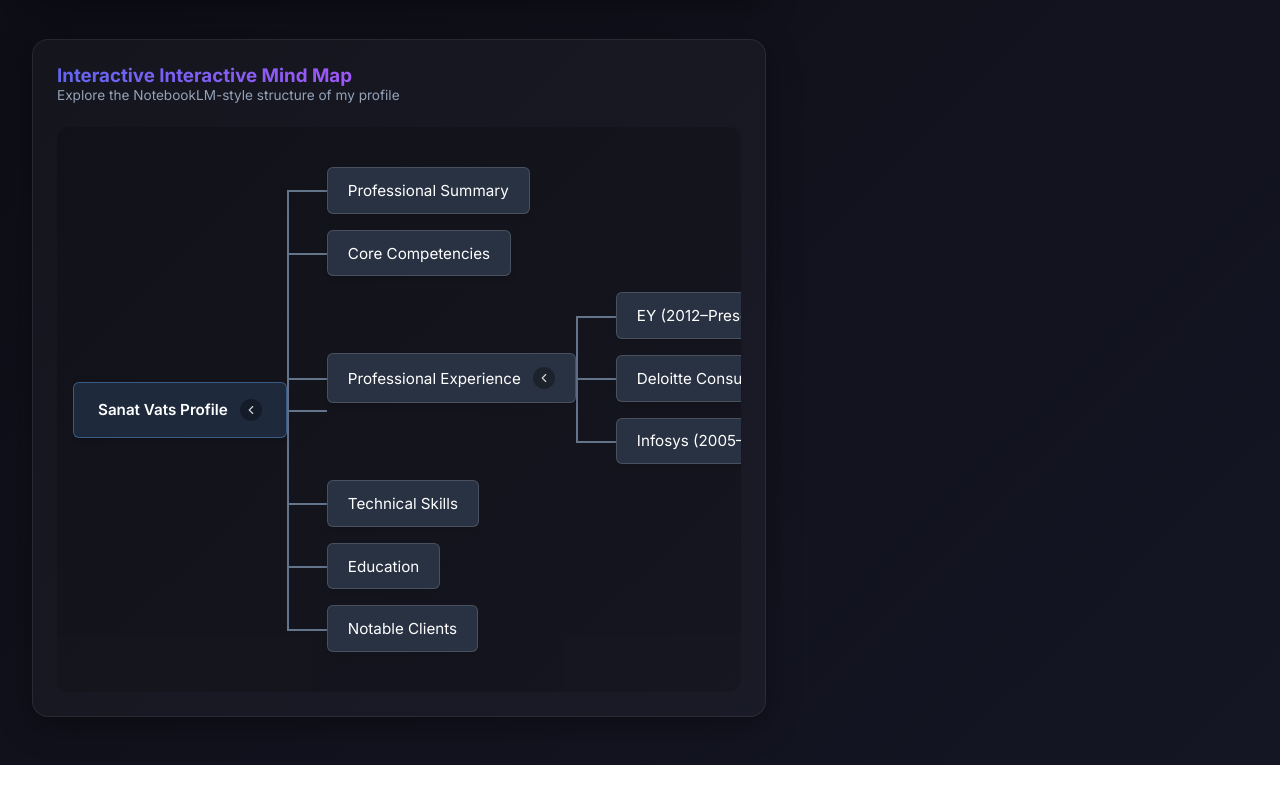
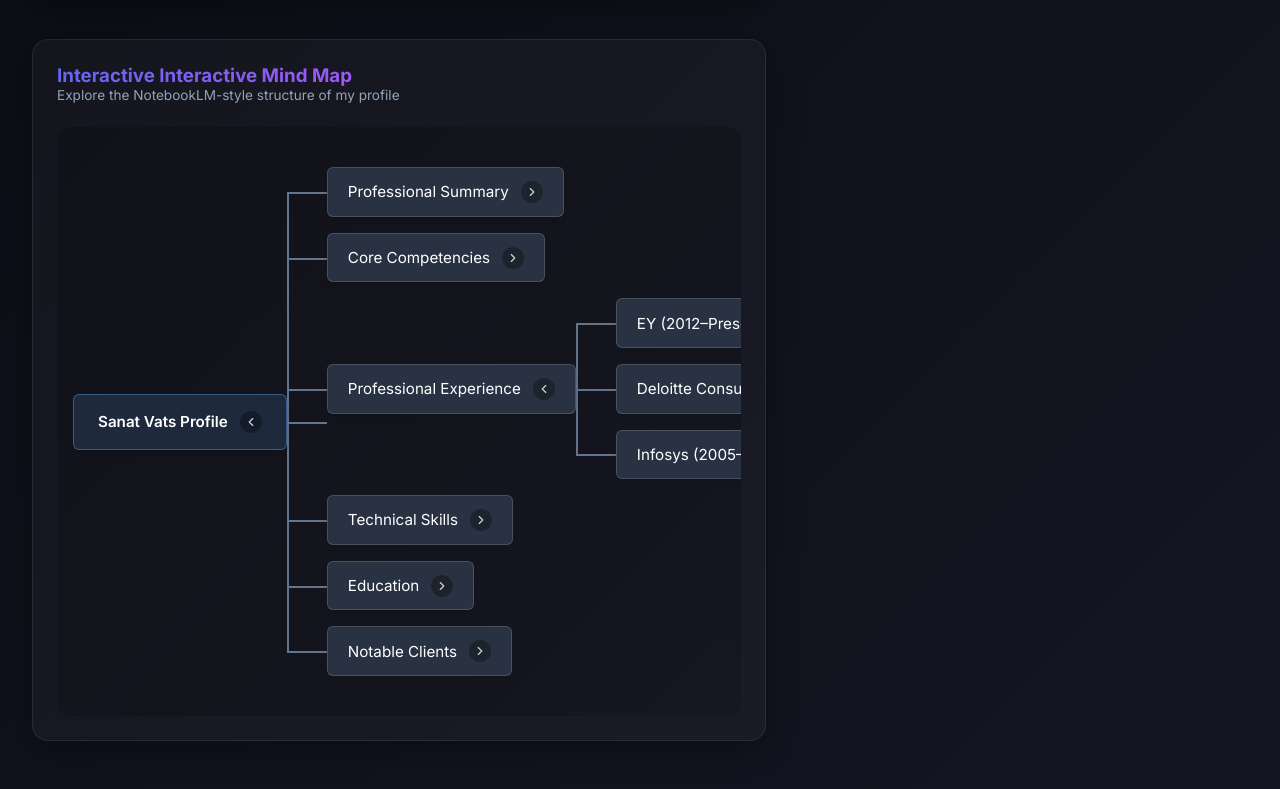
Before and after one commit to sanatv/Sanat-Profile, a Next.js app: page / in a window 1280 px wide. Shown: the part 1195-1984 px from the top of the page. Before the commit the page ends 1960 px from the top, so only its background shows below. Built offline with nearby package versions, Linux system fonts and the light colour scheme.

Commit message:
Inject expanded 3-level deep mind map data

```diff
--- a/src/components/MindMap.tsx
+++ b/src/components/MindMap.tsx
@@ -14,20 +14,123 @@ const mapData: NodeData = {
   id: 'root',
   label: 'Sanat Vats Profile',
   children: [
-    { id: 'summary', label: 'Professional Summary' },
-    { id: 'competencies', label: 'Core Competencies' },
+    {
+      id: 'summary',
+      label: 'Professional Summary',
+      children: [
+        { id: 'sum1', label: 'Data & AI Executive' },
+        { id: 'sum2', label: '20+ Years Experience' },
+        { id: 'sum3', label: 'Enterprise Scale Transformation' },
+        { id: 'sum4', label: 'Global Team Leadership' }
+      ]
+    },
+    {
+      id: 'competencies',
+      label: 'Core Competencies',
+      children: [
+        {
+          id: 'ai-analytics',
+          label: 'AI & Analytics',
+          children: [
+            { id: 'genai', label: 'Generative AI & LLMs' },
+            { id: 'agentic', label: 'Agentic AI' },
+            { id: 'predictive', label: 'Predictive Modeling' }
+          ]
+        },
+        {
+          id: 'data-strategy',
+          label: 'Data Strategy',
+          children: [
+            { id: 'gov', label: 'Data Governance' },
+            { id: 'mdm', label: 'Master Data Management' },
+            { id: 'monetize', label: 'Data Monetization' }
+          ]
+        },
+        {
+          id: 'platforms',
+          label: 'Platforms',
+          children: [
+            { id: 'azure', label: 'Azure' },
+            { id: 'databricks', label: 'Databricks' },
+            { id: 'gcp', label: 'GCP' }
+          ]
+        }
+      ]
+    },
     {
       id: 'exp',
       label: 'Professional Experience',
       children: [
-        { id: 'ey', label: 'EY (2012–Present)' },
-        { id: 'del', label: 'Deloitte Consulting (2011–2012)' },
-        { id: 'inf', label: 'Infosys (2005–2011)' }
+        {
+          id: 'ey',
+          label: 'EY (2012–Present)',
+          children: [
+            { id: 'ey1', label: 'Senior Director AI & Data' },
+            { id: 'ey2', label: 'P&L Management ($5-10M)' },
+            { id: 'ey3', label: 'Enterprise AI/ML Adoption' }
+          ]
+        },
+        {
+          id: 'del',
+          label: 'Deloitte Consulting (2011–2012)',
+          children: [
+            { id: 'del1', label: 'Hyperion DRM Solutions' },
+            { id: 'del2', label: 'Metadata Management' }
+          ]
+        },
+        {
+          id: 'inf',
+          label: 'Infosys (2005–2011)',
+          children: [
+            { id: 'inf1', label: 'Financial Transformation' },
+            { id: 'inf2', label: 'Global Delivery Model' }
+          ]
+        }
       ]
     },
-    { id: 'skills', label: 'Technical Skills' },
-    { id: 'edu', label: 'Education' },
-    { id: 'clients', label: 'Notable Clients' }
+    {
+      id: 'skills',
+      label: 'Technical Skills',
+      children: [
+        {
+          id: 'data-sci',
+          label: 'Data Science',
+          children: [
+            { id: 'py', label: 'Python' },
+            { id: 'nn', label: 'Neural Nets & CNN' },
+            { id: 'rf', label: 'Random Forest' }
+          ]
+        },
+        {
+          id: 'ent-sys',
+          label: 'Enterprise Systems',
+          children: [
+            { id: 'oracle', label: 'Oracle ERP' },
+            { id: 'sap', label: 'SAP MDG' },
+            { id: 'anaplan', label: 'Anaplan' }
+          ]
+        }
+      ]
+    },
+    {
+      id: 'edu',
+      label: 'Education',
+      children: [
+        { id: 'edu1', label: 'MIT Applied Data Science' },
+        { id: 'edu2', label: 'MBA' },
+        { id: 'edu3', label: 'Bachelor of Engineering' }
+      ]
+    },
+    {
+      id: 'clients',
+      label: 'Notable Clients',
+      children: [
+        { id: 'cl1', label: 'NVIDIA' },
+        { id: 'cl2', label: 'Microsoft' },
+        { id: 'cl3', label: 'Kraft Foods' },
+        { id: 'cl4', label: 'General Motors' }
+      ]
+    }
   ]
 };
 
```
